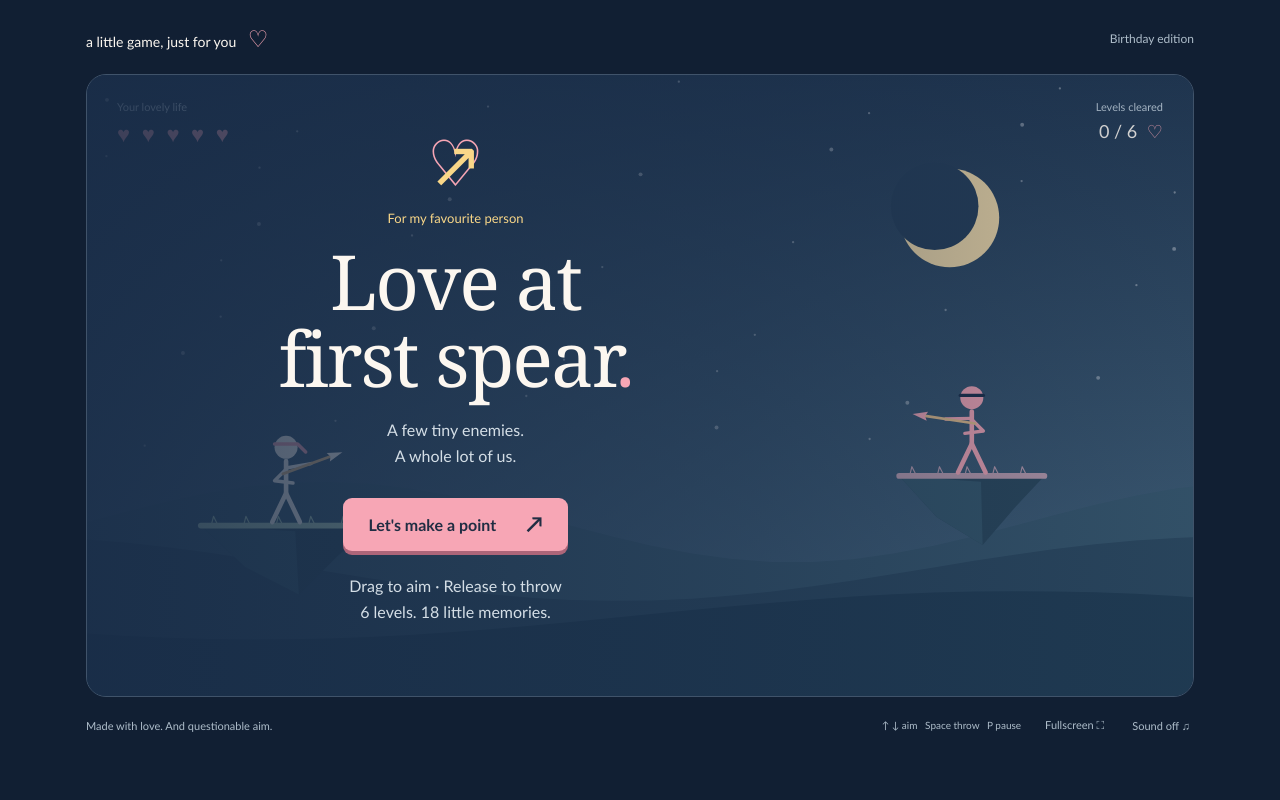
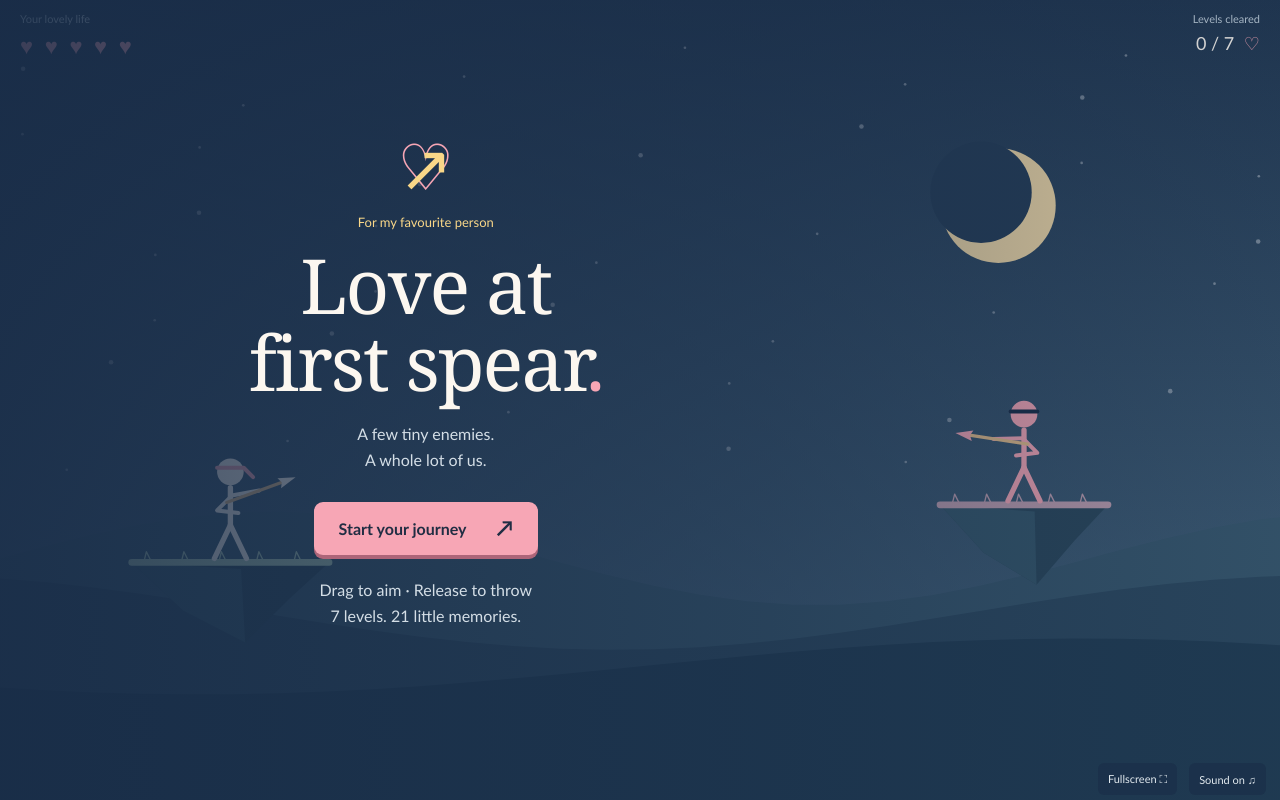
Before and after one commit to bensky103/Anita, a website: page public/index.html in a window 1280 px wide. Both pictures are taken after a click on the button "Fullscreen ⛶". Drawn offline with Linux system fonts and the light colour scheme.

Commit message:
Add fullscreen layout, music, and opening photo level

```diff
--- /dev/null
+++ b/public/fullscreen.css
@@ -0,0 +1,17 @@
+html, body { width:100%; height:100%; min-height:0; overflow:hidden; overscroll-behavior:none; }
+.arcade { position:fixed; inset:0; width:var(--viewport-width,100vw); height:var(--viewport-height,100dvh); max-width:none; margin:0; padding:0; }
+.masthead { display:none; }
+.game-shell { width:100%; height:100%; min-height:0; max-height:none; margin:0; aspect-ratio:auto; border:0; border-radius:0; }
+.hud { top:max(12px,env(safe-area-inset-top)); left:max(20px,env(safe-area-inset-left)); right:max(20px,env(safe-area-inset-right)); }
+.overlay { padding: max(24px,env(safe-area-inset-top)) max(28px,env(safe-area-inset-right)) max(45px,env(safe-area-inset-bottom)) max(28px,env(safe-area-inset-left)); }
+.rotate-prompt { width:var(--viewport-width,100vw); height:var(--viewport-height,100dvh); }
+footer { position:absolute; z-index:4; bottom:max(5px,env(safe-area-inset-bottom)); right:max(14px,env(safe-area-inset-right)); width:auto; margin:0; padding:0; gap:12px; }
+footer>span { display:none; }
+footer button { min-height:32px; padding:6px 10px; background:#182b4680; border-radius:6px; color:#e1e9ee; }
+.aim-hint { bottom:max(42px,calc(env(safe-area-inset-bottom) + 35px)); }
+@media (orientation:landscape) and (max-height:450px) {
+  .overlay { padding-top:max(16px,env(safe-area-inset-top)); padding-bottom:max(38px,env(safe-area-inset-bottom)); }
+  .memory .polaroid img { height:min(45dvh,210px); }
+  .ending .final-photo img { height:min(25dvh,120px); }
+  .ending .final-gif { height:72px; width:160px; }
+}
--- a/public/game.js
+++ b/public/game.js
@@ -4,14 +4,17 @@ const ctx = canvas.getContext('2d');
 const GRAVITY = 470;
 const SPEED = 620;
 const fallback = { src: '/assets/memory.svg', caption: 'My favourite team. Us.' };
-let memories = Array.from({ length: 6 }, () => ({ photos: [fallback.src], caption: fallback.caption }));
+let memories = Array.from({ length: 7 }, () => ({ photos: [fallback.src], caption: fallback.caption }));
 let photoIndex = 0, lossIndex = 0;
 let lossImages = ['/assets/triggerfish.svg'];
 const W = 960, H = 540;
+const view = { scale: 1, x: 0, y: 0, left: 0, top: 0, right: W, bottom: H };
 let state = 'intro', kills = 0, lives = 5;
 let player, enemies = [], ragdolls = [], projectiles = [], particles = [], angle = -0.35;
 let dragging = false, pointerId = null, cooldown = 0, enemyClock = 0, elapsed = 0;
-let soundOn = false, audio, lastTime = 0;
+let soundOn = true, audio, lastTime = 0, musicStarted = false;
+const music = $('background-music');
+music.volume = 0.22;
 const reducedMotion = matchMedia('(prefers-reduced-motion: reduce)').matches;
 
 $('start').disabled = true;
@@ -32,15 +35,23 @@ $('fish-image').addEventListener('error', () => { if (!$('fish-image').src.endsW
 function resize() {
   const rect = canvas.getBoundingClientRect();
   const scale = Math.min(devicePixelRatio || 1, 2);
+  if (!rect.width || !rect.height) return;
+  view.scale = Math.min(rect.width / W, rect.height / H);
+  view.x = (rect.width - W * view.scale) / 2;
+  view.y = (rect.height - H * view.scale) / 2;
+  view.left = -view.x / view.scale; view.top = -view.y / view.scale;
+  view.right = W - view.left; view.bottom = H - view.top;
   canvas.width = Math.round(rect.width * scale); canvas.height = Math.round(rect.height * scale);
-  ctx.setTransform(canvas.width / W, 0, 0, canvas.height / H, 0, 0);
+  ctx.setTransform(scale * view.scale, 0, 0, scale * view.scale, scale * view.x, scale * view.y);
   if (!player) placeCharacters();
 }
 function placeCharacters() {
   player = { x: W * 0.18, y: H * 0.72, color: '#fcf7f0' };
-  const count = Math.min(3, 1 + Math.floor(kills / 2));
-  const positions = count === 1 ? [[0.80, kills % 2 ? 0.49 : 0.64]] : count === 2 ? [[0.67, 0.43], [0.84, 0.69]] : [[0.66, 0.28], [0.85, 0.49], [0.65, 0.72]];
-  enemies = positions.map(([x, y], i) => ({ x: W * x, y: H * y, color: '#f7a6b5', alive: true, hp: kills >= 4 ? 2 : 1, speed: kills >= 4 ? 490 : 420, clock: -i * 0.5, interval: [4.8,4.1,3.5,2.8,2.05,1.65][Math.min(kills,5)] + i * 0.12 }));
+  // The new opening round precedes the original six-level difficulty curve.
+  const difficulty = Math.max(0, kills - 1);
+  const count = Math.min(3, 1 + Math.floor(difficulty / 2));
+  const positions = count === 1 ? [[0.80, difficulty % 2 ? 0.49 : 0.64]] : count === 2 ? [[0.67, 0.43], [0.84, 0.69]] : [[0.66, 0.28], [0.85, 0.49], [0.65, 0.72]];
+  enemies = positions.map(([x, y], i) => ({ x: W * x, y: H * y, color: '#f7a6b5', alive: true, hp: difficulty >= 4 ? 2 : 1, speed: kills === 0 ? 350 : difficulty >= 4 ? 490 : 420, aimSpread: difficulty >= 4 ? 20 : 48, clock: -i * 0.5, interval: (kills === 0 ? 6 : [4.8,4.1,3.5,2.8,2.05,1.65][Math.min(difficulty,5)]) + i * 0.12 }));
 }
 new ResizeObserver(resize).observe(canvas);
 
@@ -55,6 +66,23 @@ function tone(frequency = 400, duration = 0.1, type = 'sine') {
     gain.gain.exponentialRampToValueAtTime(0.001, audio.currentTime + duration);
     osc.connect(gain).connect(audio.destination); osc.start(); osc.stop(audio.currentTime + duration);
   } catch { /* Sound is optional on browsers that disallow audio. */ }
+}
+function updateSoundButton() {
+  $('sound').textContent = `Sound ${soundOn ? 'on' : 'off'} ♫`;
+  $('sound').setAttribute('aria-pressed', String(soundOn));
+}
+async function playMusic() {
+  if (!soundOn || document.hidden) return;
+  try { await music.play(); musicStarted = true; }
+  catch (error) {
+    // A browser denial or missing audio must never prevent playing the game.
+    if (error.name !== 'AbortError') { soundOn = false; updateSoundButton(); }
+  }
+}
+function playFromTap(action) {
+  void playMusic();
+  void enterFullscreen();
+  action();
 }
 function show(next) {
   state = next; dragging = false; pointerId = null;
@@ -133,7 +161,7 @@ function fire() {
 // Solve the lower ballistic arc so enemy spears are aimed, with a small miss allowance.
 function enemyAim(enemy) {
   const dx = enemy.x - player.x;
-  const rise = enemy.y - player.y + (Math.random() - 0.5) * (kills >= 4 ? 20 : 48);
+  const rise = enemy.y - player.y + (Math.random() - 0.5) * enemy.aimSpread;
   const speed2 = enemy.speed ** 2;
   const discriminant = speed2 ** 2 - GRAVITY * (GRAVITY * dx ** 2 + 2 * rise * speed2);
   if (discriminant < 0) return Math.PI + Math.PI / 4;
@@ -141,7 +169,7 @@ function enemyAim(enemy) {
 }
 function pointerAngle(event) {
   const rect = canvas.getBoundingClientRect();
-  const x = (event.clientX - rect.left) * W / rect.width, y = (event.clientY - rect.top) * H / rect.height;
+  const x = (event.clientX - rect.left - view.x) / view.scale, y = (event.clientY - rect.top - view.y) / view.scale;
   angle = Math.max(-1.35, Math.min(0.65, Math.atan2(y - (player.y - 43), Math.max(20, x - player.x))));
 }
 canvas.addEventListener('pointerdown', event => {
@@ -163,17 +191,28 @@ document.addEventListener('keydown', event => {
   if (event.code === 'Space') fire();
 });
 function resume() { show('playing'); canvas.focus({ preventScroll: true }); }
-$('start').onclick = start; $('retry').onclick = nextEnemy; $('replay').onclick = start;
-$('pause').onclick = () => show('paused'); $('resume').onclick = resume;
+$('start').onclick = () => playFromTap(start);
+$('retry').onclick = () => playFromTap(nextEnemy);
+$('replay').onclick = () => playFromTap(start);
+$('pause').onclick = () => show('paused');
+$('resume').onclick = () => playFromTap(resume);
 $('continue').onclick = () => {
   if (photoIndex < memories[kills - 1].photos.length - 1) { photoIndex++; showRewardPhoto(); }
   else nextEnemy();
 };
 for (const id of ['previous-photo', 'final-previous']) $(id).onclick = () => { if (photoIndex > 0) { photoIndex--; showRewardPhoto(); } };
-$('sound').onclick = () => { soundOn = !soundOn; $('sound').textContent = `Sound ${soundOn ? 'on' : 'off'} ♫`; $('sound').setAttribute('aria-pressed', String(soundOn)); tone(600); };
-document.addEventListener('visibilitychange', () => { if (document.hidden && state === 'playing') show('paused'); });
+$('sound').onclick = () => {
+  soundOn = !soundOn; updateSoundButton();
+  if (soundOn) void playMusic(); else music.pause();
+};
+document.addEventListener('visibilitychange', () => {
+  if (document.hidden) {
+    music.pause();
+    if (state === 'playing') show('paused');
+  } else if (soundOn && musicStarted) void playMusic();
+});
 
-const portraitPhone = matchMedia('(max-width: 650px) and (orientation: portrait)');
+const portraitPhone = matchMedia('(orientation: portrait) and ((max-width: 650px) or (pointer: coarse))');
 function updateOrientation() {
   $('rotate-prompt').hidden = !portraitPhone.matches;
   document.querySelector('.arcade').inert = portraitPhone.matches;
@@ -181,7 +220,13 @@ function updateOrientation() {
 }
 portraitPhone.addEventListener('change', updateOrientation);
 updateOrientation();
-async function enterFullscreen() {
+let fullscreenRequest = null;
+function enterFullscreen() {
+  if (document.fullscreenElement || fullscreenRequest) return fullscreenRequest;
+  fullscreenRequest = requestFullscreen().finally(() => { fullscreenRequest = null; syncViewport(); });
+  return fullscreenRequest;
+}
+async function requestFullscreen() {
   try {
     if (!document.fullscreenElement && document.documentElement.requestFullscreen) await document.documentElement.requestFullscreen();
     if (screen.orientation?.lock) await screen.orientation.lock('landscape');
@@ -197,6 +242,17 @@ $('fullscreen').onclick = async () => {
   } else await enterFullscreen();
 };
 document.addEventListener('fullscreenchange', () => { $('fullscreen').textContent = document.fullscreenElement ? 'Exit fullscreen ⛶' : 'Fullscreen ⛶'; });
+function syncViewport() {
+  const viewport = window.visualViewport;
+  document.documentElement.style.setProperty('--viewport-width', `${viewport?.width || innerWidth}px`);
+  document.documentElement.style.setProperty('--viewport-height', `${viewport?.height || innerHeight}px`);
+  requestAnimationFrame(resize);
+}
+window.addEventListener('resize', syncViewport);
+window.visualViewport?.addEventListener('resize', syncViewport);
+screen.orientation?.addEventListener('change', syncViewport);
+document.addEventListener('fullscreenchange', syncViewport);
+syncViewport();
 
 // Swept collision: test the path travelled this frame, avoiding missed hits at low frame rates.
 function intersectsCharacter(x0, y0, x1, y1, target, headOnly = false) {
@@ -236,13 +292,13 @@ function update(dt) {
         const remaining = enemies.filter(enemy => enemy.alive).length;
         $('aim-hint').textContent = remaining ? `${remaining} ${remaining === 1 ? 'enemy' : 'enemies'} left. You've got this.` : 'Going… going…';
       } else { hitPlayer(); if (state !== 'playing') return; }
-    } else if (p.x < -80 || p.x > W + 80 || p.y > H + 80) projectiles.splice(i, 1);
+    } else if (p.x < view.left - 80 || p.x > view.right + 80 || p.y > view.bottom + 80) projectiles.splice(i, 1);
   }
   particles = particles.filter(p => p.life > 0);
   for (const p of particles) { p.x += p.vx * dt; p.y += p.vy * dt; p.vy += 180 * dt; p.life -= dt; }
   for (const doll of ragdolls) stepRagdoll(doll, dt);
   // A reward waits for the final body to completely leave the visible arena.
-  ragdolls = ragdolls.filter(doll => !doll.points.every(p => p.y > H + 25 || p.x > W + 65 || p.x < -65));
+  ragdolls = ragdolls.filter(doll => !doll.points.every(p => p.y > view.bottom + 25 || p.x > view.right + 65 || p.x < view.left - 65));
   if (enemies.every(enemy => !enemy.alive) && ragdolls.length === 0) finishLevel();
 }
 
@@ -307,14 +363,14 @@ function island(x, y, size, accent) {
   for (let i = 0; i < 5; i++) { const xx = x - size + 9 + i * size * 0.38; line([[xx, y], [xx + 2, y - 8], [xx + 5, y - 2]], accent, 1); }
 }
 function draw() {
-  const sky = ctx.createLinearGradient(0, 0, 0, H); sky.addColorStop(0, '#203650'); sky.addColorStop(1, '#476880'); ctx.fillStyle = sky; ctx.fillRect(0, 0, W, H);
-  for (let i = 0; i < 38; i++) { const x = ((i * 137.5 + 18) % 997) / 997 * W, y = ((i * 71 + 26) % 400) / 650 * H; circle(x, y, i % 3 ? 1 : 1.7, '#d5dbe076'); }
+  const sky = ctx.createLinearGradient(0, view.top, 0, view.bottom); sky.addColorStop(0, '#203650'); sky.addColorStop(1, '#476880'); ctx.fillStyle = sky; ctx.fillRect(view.left, view.top, view.right-view.left, view.bottom-view.top);
+  for (let i = 0; i < 38; i++) { const x = view.left + ((i * 137.5 + 18) % 997) / 997 * (view.right-view.left), y = ((i * 71 + 26) % 400) / 650 * H; circle(x, y, i % 3 ? 1 : 1.7, '#d5dbe076'); }
   circle(W * 0.78, H * 0.23, W < 600 ? 30 : 43, '#f9dfaa');
   circle(W * 0.78 - 13, H * 0.23 - 10, W < 600 ? 27 : 38, '#243c56');
   for (let layer = 0; layer < 3; layer++) {
-    ctx.fillStyle = ['#36566c', '#2b485f', '#203c53'][layer]; ctx.beginPath(); ctx.moveTo(0, H);
-    for (let x = 0; x <= W + 35; x += 35) ctx.lineTo(x, H * (0.72 + layer * 0.075) - Math.sin(x / (130 + layer * 40) + layer * 2) * (35 - layer * 7));
-    ctx.lineTo(W, H); ctx.closePath(); ctx.fill();
+    ctx.fillStyle = ['#36566c', '#2b485f', '#203c53'][layer]; ctx.beginPath(); ctx.moveTo(view.left, view.bottom);
+    for (let x = view.left; x <= view.right + 35; x += 35) ctx.lineTo(x, H * (0.72 + layer * 0.075) - Math.sin(x / (130 + layer * 40) + layer * 2) * (35 - layer * 7));
+    ctx.lineTo(view.right+35, view.bottom); ctx.closePath(); ctx.fill();
   }
   if (!player) return;
   island(player.x, player.y + 3, Math.min(W * 0.12, 74), '#a7c7b4');
--- a/public/index.html
+++ b/public/index.html
@@ -10,9 +10,11 @@
   <link rel="stylesheet" href="/style.css">
   <link rel="stylesheet" href="/ending.css">
   <link rel="stylesheet" href="/landscape.css">
+  <link rel="stylesheet" href="/fullscreen.css">
   <script type="module" src="/game.js"></script>
 </head>
 <body>
+  <audio id="background-music" src="/assets/music/background.mp3" loop preload="none"></audio>
   <section id="rotate-prompt" class="rotate-prompt" hidden aria-labelledby="rotate-title">
     <div class="phone-symbol" aria-hidden="true">↶ ▱</div>
     <h2 id="rotate-title">A little sideways<br>adventure.</h2>
@@ -22,7 +24,7 @@
   <main class="arcade">
     <header class="masthead"><a href="/" aria-label="Love at first spear home">a little game, just for you <span>♡</span></a><span class="edition">Birthday edition</span></header>
     <section class="game-shell" aria-label="Birthday spear game">
-      <div class="hud"><div class="lives"><span class="hud-label">Your lovely life</span><span id="hearts" aria-label="5 lives remaining">♥ ♥ ♥ ♥ ♥</span></div><div class="progress"><span class="hud-label">Levels cleared</span><span><b id="score">0</b> / <b id="total">6</b> <span class="tiny-heart">♡</span></span></div><button id="pause" class="icon-button" aria-label="Pause game" hidden>Ⅱ</button></div>
+      <div class="hud"><div class="lives"><span class="hud-label">Your lovely life</span><span id="hearts" aria-label="5 lives remaining">♥ ♥ ♥ ♥ ♥</span></div><div class="progress"><span class="hud-label">Levels cleared</span><span><b id="score">0</b> / <b id="total">7</b> <span class="tiny-heart">♡</span></span></div><button id="pause" class="icon-button" aria-label="Pause game" hidden>Ⅱ</button></div>
       <canvas id="game" tabindex="0" aria-label="Spear game. Drag to aim and release to throw. Keyboard: arrow keys to aim, space to throw, P to pause."></canvas>
       <div id="aim-hint" class="aim-hint" hidden>Drag to aim. Release to make a point.</div>
       <div class="overlay" id="overlay">
@@ -31,8 +33,8 @@
           <p class="eyebrow">For my favourite person</p>
           <h1 id="intro-title">Love at<br>first spear<span>.</span></h1>
           <p class="intro-copy">A few tiny enemies.<br>A whole lot of us.</p>
-          <button class="primary" id="start">Let's make a point <span>↗</span></button>
-          <p class="instructions">Drag to aim · Release to throw<br><span id="photo-intro">Six levels. Eighteen little memories.</span></p>
+          <button class="primary" id="start">Start your journey <span>↗</span></button>
+          <p class="instructions">Drag to aim · Release to throw<br><span id="photo-intro">Seven levels. Twenty-one little memories.</span></p>
         </section>
         <section class="panel memory" id="memory" hidden aria-labelledby="memory-title">
           <p class="eyebrow" id="memory-count" aria-live="polite">A little memory</p>
@@ -60,7 +62,7 @@
         <section class="panel" id="paused" hidden aria-labelledby="paused-title"><p class="eyebrow">Take your time</p><h2 id="paused-title">Love can wait.<br>So can the spears.</h2><button class="primary" id="resume">Back to us <span>↗</span></button></section>
       </div>
     </section>
-    <footer><span>Made with love. And questionable aim.</span><span class="desktop-help">↑ ↓ aim &nbsp; Space throw &nbsp; P pause</span><button id="fullscreen">Fullscreen ⛶</button><button id="sound" aria-pressed="false">Sound off ♫</button></footer>
+    <footer><span>Made with love. And questionable aim.</span><span class="desktop-help">↑ ↓ aim &nbsp; Space throw &nbsp; P pause</span><button id="fullscreen">Fullscreen ⛶</button><button id="sound" aria-pressed="true">Sound on ♫</button></footer>
   </main>
 </body>
 </html>
--- a/public/photos.json
+++ b/public/photos.json
@@ -1,5 +1,6 @@
 {
   "memories": [
+    { "photos": ["/assets/photos/win/1.1.jpeg", "/assets/photos/win/1.2.jpeg", "/assets/photos/win/1.3.jpeg"], "caption": "The beginning of our story." },
     { "photos": ["/assets/photos/win/1.jpeg", "/assets/photos/win/2.jpeg", "/assets/photos/win/3.jpeg"], "caption": "My favourite team. Us." },
     { "photos": ["/assets/photos/win/4.jpeg", "/assets/photos/win/5.jpeg", "/assets/photos/win/6.jpeg"], "caption": "Life is better with you." },
     { "photos": ["/assets/photos/win/7.jpeg", "/assets/photos/win/8.jpeg", "/assets/photos/win/9.jpeg"], "caption": "I'd pick you. Every time." },
--- a/server.mjs
+++ b/server.mjs
@@ -4,7 +4,7 @@ import path from 'node:path';
 import { fileURLToPath } from 'node:url';
 
 const root = fileURLToPath(new URL('./public/', import.meta.url));
-const types = { '.html': 'text/html; charset=utf-8', '.js': 'text/javascript; charset=utf-8', '.css': 'text/css; charset=utf-8', '.svg': 'image/svg+xml', '.json': 'application/json', '.jpg': 'image/jpeg', '.jpeg': 'image/jpeg', '.png': 'image/png', '.gif': 'image/gif', '.webp': 'image/webp', '.ico': 'image/x-icon' };
+const types = { '.html': 'text/html; charset=utf-8', '.js': 'text/javascript; charset=utf-8', '.css': 'text/css; charset=utf-8', '.svg': 'image/svg+xml', '.json': 'application/json', '.jpg': 'image/jpeg', '.jpeg': 'image/jpeg', '.png': 'image/png', '.gif': 'image/gif', '.webp': 'image/webp', '.ico': 'image/x-icon', '.mp3': 'audio/mpeg' };
 const server = http.createServer(async (req, res) => {
   if (!['GET', 'HEAD'].includes(req.method)) { res.writeHead(405); res.end(); return; }
   try {
```
Also changed, not shown: README.md, public/assets/photos/win/1.1.jpeg (added), public/assets/photos/win/1.2.jpeg (added), public/assets/photos/win/1.3.jpeg (added), 2 other files.
